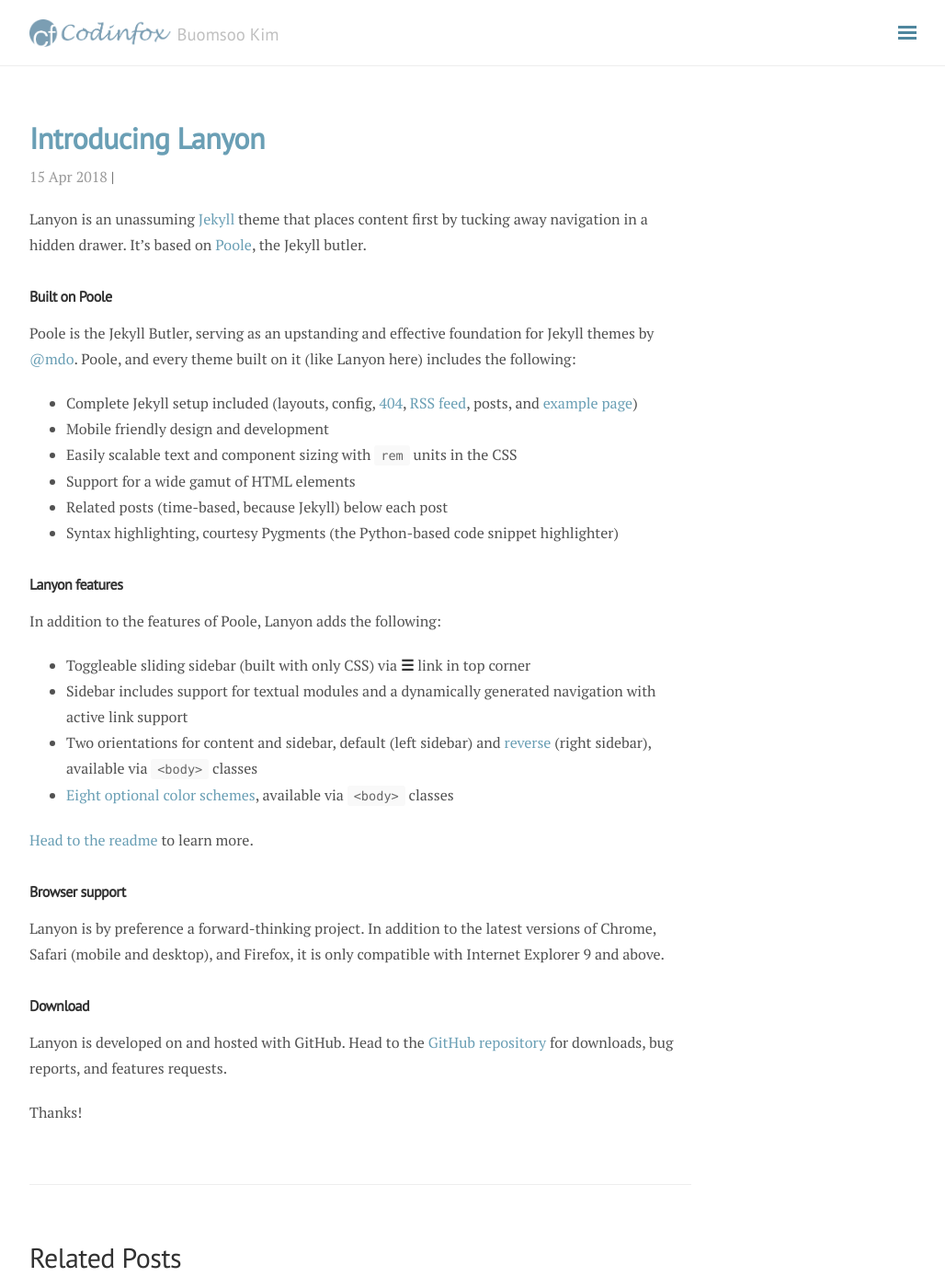
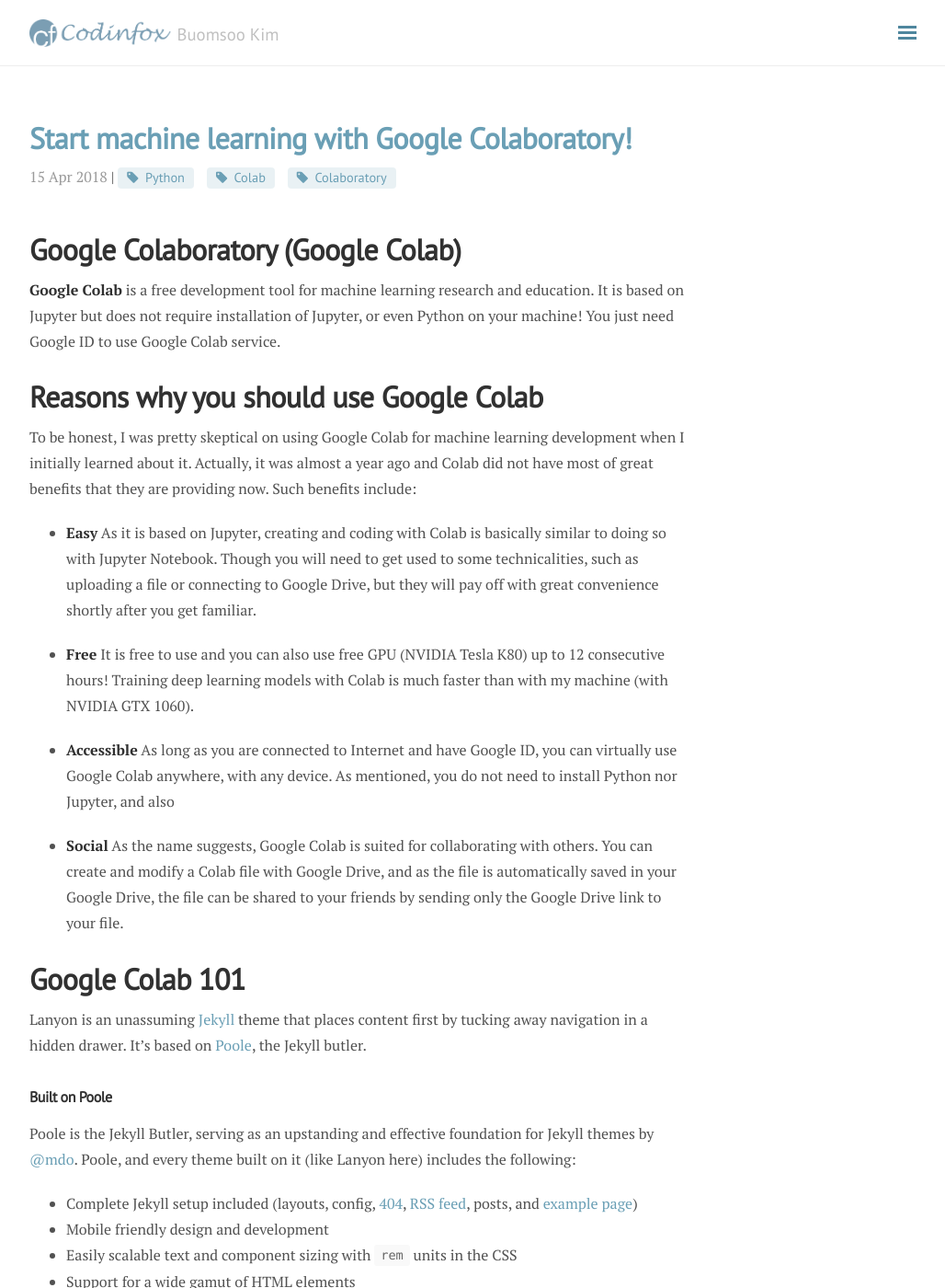
Before and after one commit to buomsoo-kim/buomsoo-kim.github.io, a Jekyll site: the page built from _posts/2018-04-15-Start-machine-learning-with-Google-Colaboratory.md.md, in a window 1280 px wide and 1400 px high. Shown: the whole window at 92% size, without its empty margins (248-1276 px from the left). Built offline with Jekyll 4.4.1, drawn with Linux system fonts in a browser that asks for light colours; nearby versions of some CDN libraries.

Commit message:
add files

```diff
--- a/_posts/2018-04-15-Start-machine-learning-with-Google-Colaboratory.md.md
+++ b/_posts/2018-04-15-Start-machine-learning-with-Google-Colaboratory.md.md
@@ -1,7 +1,36 @@
 ---
 layout: post
-title: Introducing Lanyon
+title: Start machine learning with Google Colaboratory!
+category: Python
+tags: [Python, Colab, Colaboratory]
 ---
+
+# Google Colaboratory (Google Colab)
+
+**Google Colab** is a free development tool for machine learning research and education.
+It is based on Jupyter but does not require installation of Jupyter, or even Python on your machine!
+You just need Google ID to use Google Colab service.
+
+# Reasons why you should use Google Colab
+
+To be honest, I was pretty skeptical on using Google Colab for machine learning development when I initially learned about it. Actually, it was almost a year ago and Colab did not have most of great benefits that they are providing now. Such benefits include:
+
+* **Easy**
+As it is based on Jupyter, creating and coding with Colab is basically similar to doing so with Jupyter Notebook. Though you will need to get used to some technicalities, such as uploading a file or connecting to Google Drive, but they will pay off with great convenience shortly after you get familiar.
+
+* **Free**
+It is free to use and you can also use free GPU (NVIDIA Tesla K80) up to 12 consecutive hours!
+Training deep learning models with Colab is much faster than with my machine (with NVIDIA GTX 1060).
+
+* **Accessible**
+As long as you are connected to Internet and have Google ID, you can virtually use Google Colab anywhere, with any device. As mentioned, you do not need to install Python nor Jupyter, and also
+
+* **Social**
+As the name suggests, Google Colab is suited for collaborating with others. You can create and modify a Colab file with Google Drive, and as the file is automatically saved in your Google Drive, the file can be shared to your friends by sending only the Google Drive link to your file.
+
+# Google Colab 101
+
+
 
 Lanyon is an unassuming [Jekyll](http://jekyllrb.com) theme that places content first by tucking away navigation in a hidden drawer. It's based on [Poole](http://getpoole.com), the Jekyll butler.
 
```
